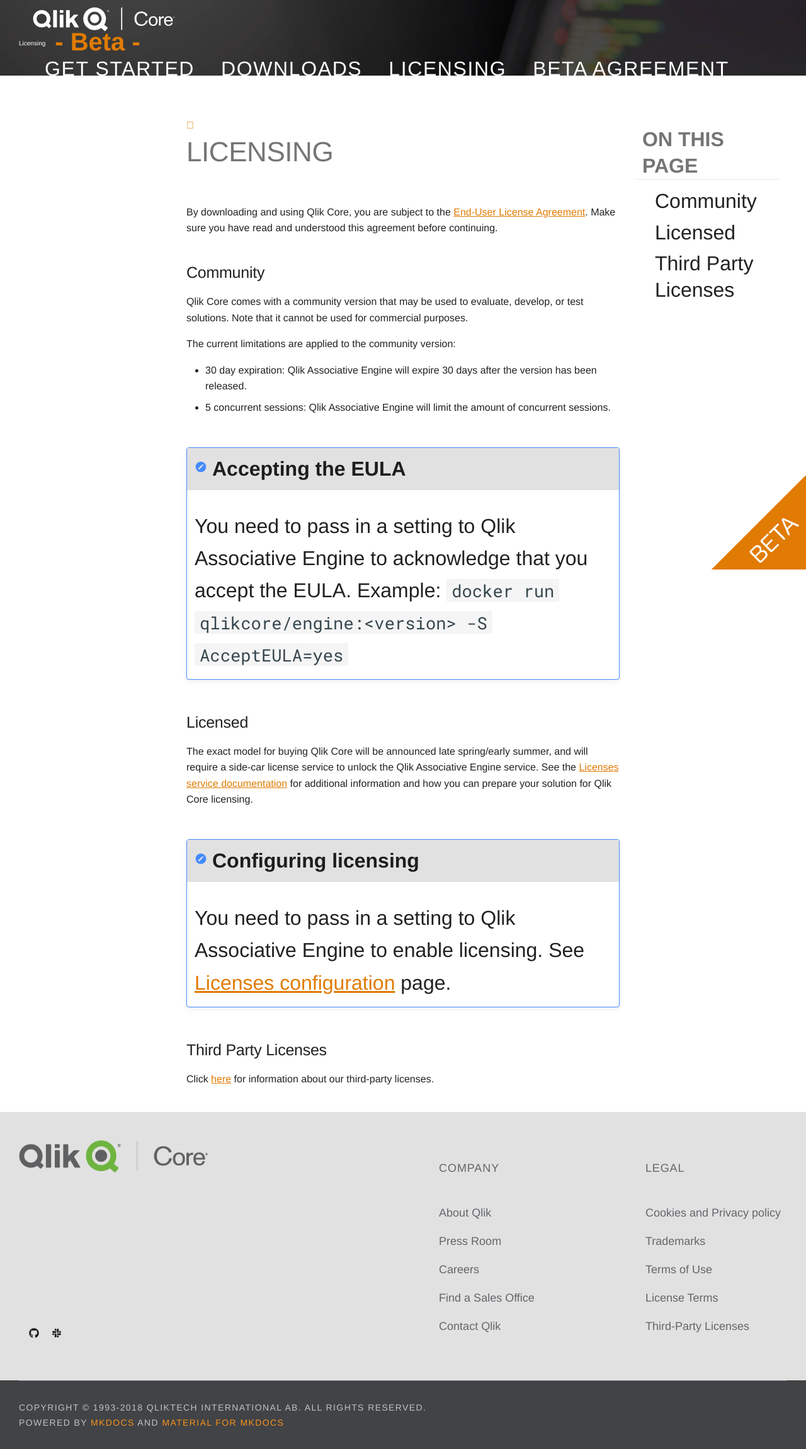
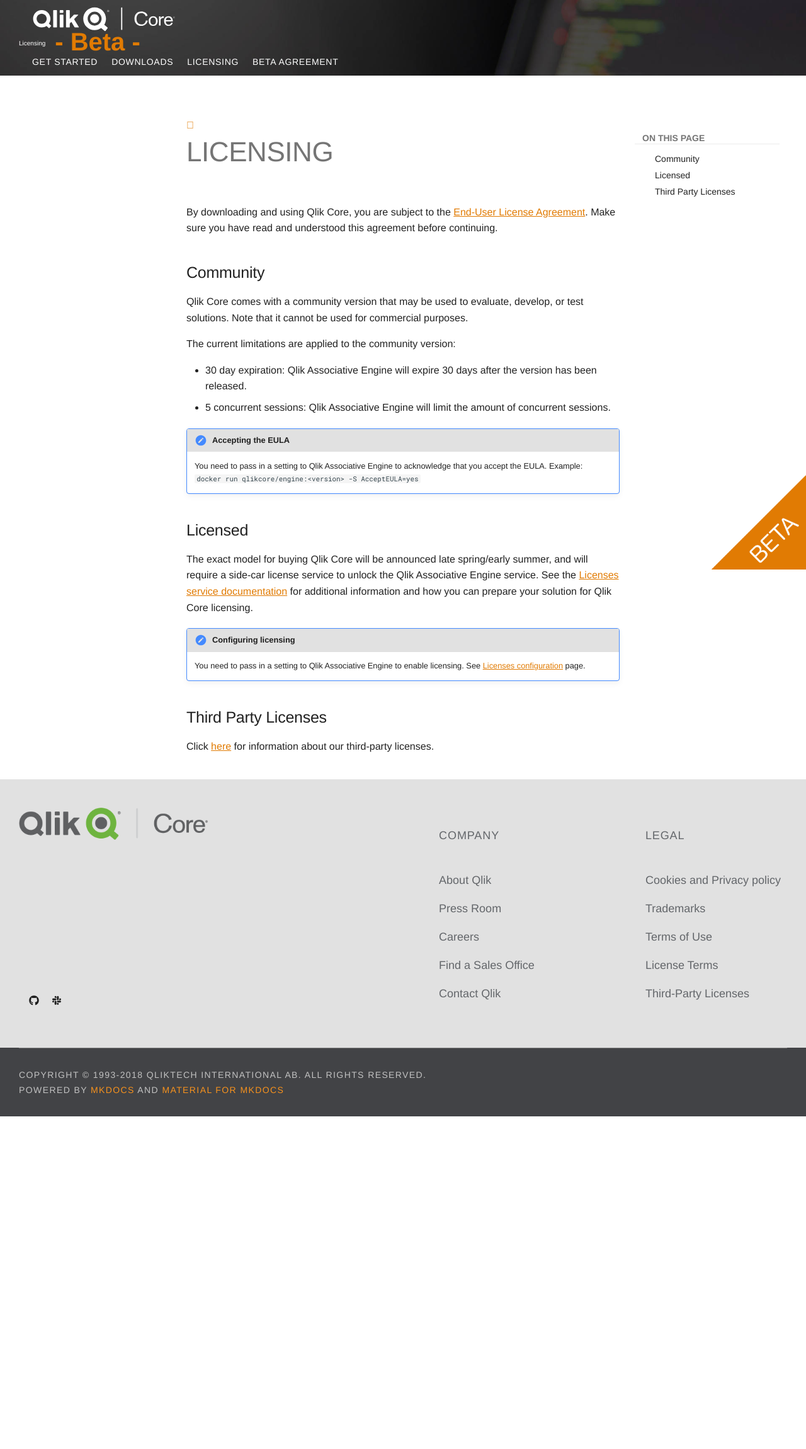
Before and after one commit to qlik-oss/core-website, an MkDocs documentation site: the page built from docs/docs/licensing.md, in a window 1280 px wide. Shown: the whole page at 63% size. Built offline with MkDocs 1.6.1 and Material for MkDocs 9.7.7, drawn with Linux system fonts in a browser that asks for light colours; comment, search, counter and statistics services are not loaded; old or Windows-style settings are respelled for this version of MkDocs; after the commit the page ends 1772 px from its top, so only the background shows below that.

Commit message:
Removed font-size overrides

```diff
--- a/docs/stylesheets/custom-style.css
+++ b/docs/stylesheets/custom-style.css
@@ -63,7 +63,6 @@
 .md-typeset table:not([class]) th {
   background-color: #e1e1e1;
   color: rgba(0,0,0,.87);
-  font-size: 1.6rem;
   vertical-align: bottom;
 }
 
@@ -180,10 +179,6 @@
   font-size: 2.2rem !important;
 }
 
-.md-nav {
-  font-size: 1.6rem;
-}
-
 .md-nav__link:focus, .md-nav__link:hover, .md-nav__link--active,
 .md-typeset h2[id] .headerlink:focus, .md-typeset h2[id]:hover .headerlink:hover, .md-typeset h2[id]:target .headerlink,
 .md-typeset h3[id] .headerlink:focus, .md-typeset h3[id]:hover .headerlink:hover, .md-typeset h3[id]:target .headerlink,
@@ -197,7 +192,6 @@
   display: inline-block;
   margin: 0px 5px;
   color: white;
-  font-size: 1.6rem;
   font-family: 'ProximaNova-Semibold','Helvetica Neue','helvetica',arial,sans-serif;
   text-transform: uppercase;
   letter-spacing: .05em;
@@ -256,6 +250,10 @@
   background: var(--custom-orange);
 }
 
+.md-nav__title {
+  margin-top: .625em;
+}
+
 .md-sidebar--secondary .md-nav__title {
   margin-bottom: 10px;
   border-bottom: 1px solid RGBA(0, 0, 0, 0.08);
@@ -283,7 +281,6 @@
 .md-sidebar--secondary .md-nav__link {
   margin: 0;
   padding: 4px 14px 4px 20px;
-  font-size: 1.6rem;
 }
 
 .md-sidebar--secondary .md-nav__item .md-nav__item .md-nav__link {
@@ -554,7 +551,6 @@
 
 .md-tabs__item {
   padding-right: 0;
-  padding-left: 1.6rem;
 }
 
 .md-tabs__list {
@@ -632,10 +628,6 @@
   }
 }
 
-.md-typeset .admonition {
-  font-size: 1.6rem;
-}
-
 .md-typeset .admonition.tip>.admonition-title:before, .md-typeset .admonition.tip>summary:before,
 .md-typeset details.tip>.admonition-title:before, .md-typeset details.tip>summary:before {
   color: var(--custom-orange);
```
